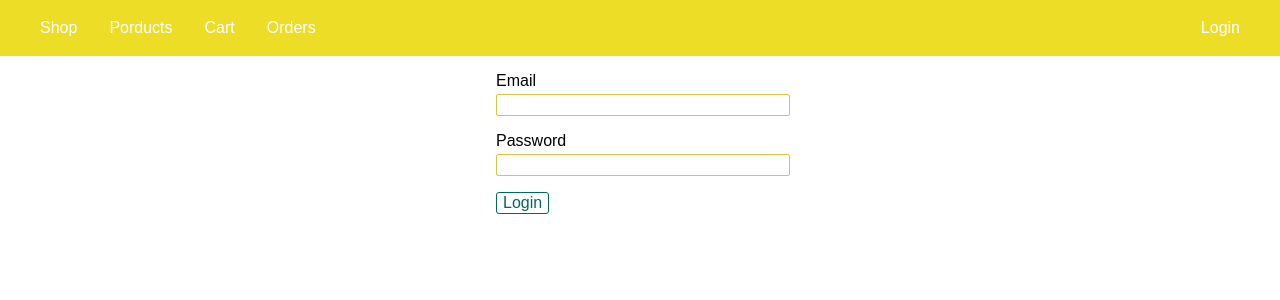
After one commit to trustnloveu/NodeJS, a Node server app: template views/auth/login.ejs in a window 1280 px wide. The commit adds this page. Shown: the top 300 px of the page. Run offline with Node 20, Linux system fonts and the light colour scheme; the template is opened without the code that fills it, so the values that code supplies are empty; some libraries are stand-ins or nearby versions.

Commit message:
Auth router, controller and views

```diff
--- a/app.js
+++ b/app.js
@@ -21,6 +21,7 @@ const errorController = require("./controllers/error");
 //* Routes
 const adminRoutes = require("./routes/admin");
 const shopRoutes = require("./routes/shop");
+const authRoutes = require("./routes/auth");
 
 //* Utils
 app.use(express.urlencoded({ extended: false }));
@@ -42,6 +43,7 @@ app.use((req, res, next) => {
 //* Navigations
 app.use("/admin", adminRoutes);
 app.use(shopRoutes);
+app.use(authRoutes);
 
 //* 404 : Page not found
 app.use(errorController.get404);
--- /dev/null
+++ b/controllers/auth.js
@@ -0,0 +1,6 @@
+exports.getLogin = (req, res, next) => {
+  res.render("login", {
+    path: "/login",
+    pathTitle: "Login",
+  });
+};
--- /dev/null
+++ b/public/css/auth.css
@@ -0,0 +1,6 @@
+.login-form {
+    width: 20rem;
+    max-width: 90%;
+    margin: auto;
+    display: block;
+  }
--- a/public/css/main.css
+++ b/public/css/main.css
@@ -9,7 +9,6 @@ main {
 }
 
 .main-header {
-    width: 100%;
     height: 3.5rem;
     padding: 0 1.5rem;
     background-color: rgb(238, 221, 39);
@@ -17,9 +16,10 @@ main {
 
 .main-header__nav {
     height: 100%;
+    width: 100%;
     display: flex;
     align-items: center;
-
+    justify-content: space-between;
 }
 
 .main-header__item-list {
--- /dev/null
+++ b/views/auth/login.ejs
@@ -0,0 +1,28 @@
+<%- include("../includes/header.ejs") %>
+    <link rel="stylesheet" href="/css/form.css">
+    <link rel="stylesheet" href="/css/auth.css">
+    </head>
+
+    <body>
+        <%- include("../includes/navbar.ejs") %>
+
+            <main>
+                <form class="login-form" action="/login" method="POST">
+
+                    <div class="form-control">
+                        <label for="email">Email</label>
+                        <input type="email" name="email" id="email">
+                    </div>
+
+                    <div class=" form-control">
+                        <label for="password">Password</label>
+                        <input type="text" name="password" id="password">
+                    </div>
+
+                    <div class="form-control">
+                        <button class="btn" type="submit">Login</button>
+                    </div>
+                </form>
+            </main>
+
+            <%- include("../includes/footer.ejs") %>
--- a/views/includes/navbar.ejs
+++ b/views/includes/navbar.ejs
@@ -13,13 +13,18 @@
             <li class="main-header__item">
                 <a class="<%= path === '/orders' ? 'active' : '' %>" href="/orders">Orders</a>
             </li>
-            <li class="main-header__item">
+            <!-- <li class="main-header__item">
                 <a class="<%= path === '/admin/add-product' ? 'active' : '' %>" href="/admin/add-product">
                     Add Product</a>
             </li>
             <li class="main-header__item">
                 <a class="<%= path === '/admin/list-product' ? 'active' : '' %>" href="/admin/list-product">
                     Admin Productss</a>
+            </li> -->
+        </ul>
+        <ul class="main-header__item-list">
+            <li class="main-header__item">
+                <a href="/login" class="<%= path === '/login' ? 'active' : '' %>">Login</a>
             </li>
         </ul>
     </nav>
--- a/views/shop/cart.ejs
+++ b/views/shop/cart.ejs
@@ -1,4 +1,5 @@
 <%- include("../includes/header.ejs") %>
+    <link rel="stylesheet" href="/css/cart.css">
     </head>
 
     <body>
--- a/views/shop/orders.ejs
+++ b/views/shop/orders.ejs
@@ -1,4 +1,5 @@
 <%- include("../includes/header.ejs") %>
+    <link rel="stylesheet" href="/css/orders.css">
     </head>
 
     <body>
```
Also changed, not shown: public/css/cart.css (added, +24 -0 lines), public/css/orders.css (added, +29 -0 lines), routes/auth.js (added, +10 -0 lines).
